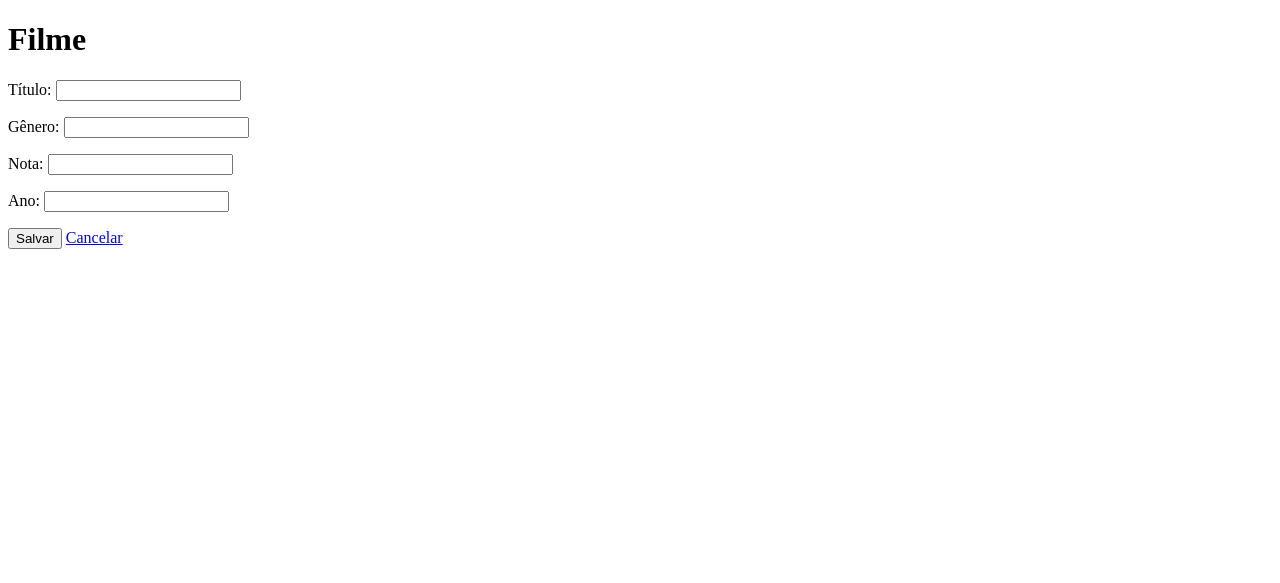
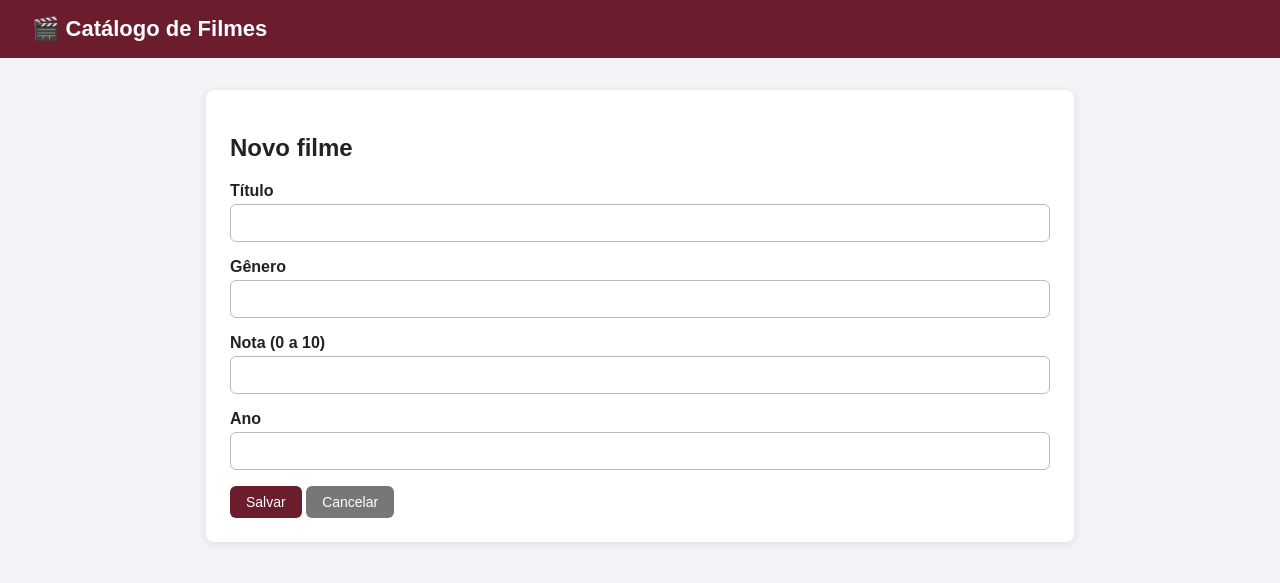
Before and after one commit to BeatrizSRibeiro/Filmes_crud, a Spring Boot app: page /filmes/novo in a window 1280 px wide. Shown: the top 583 px of the page. Run offline with Spring Boot 4, Linux system fonts and the light colour scheme.

Commit message:
css adicionado

```diff
--- /dev/null
+++ b/src/main/resources/static/css/estilo.css
@@ -0,0 +1,82 @@
+* { box-sizing: border-box; }
+
+body {
+    font-family: Arial, sans-serif;
+    background: #f4f4f8;
+    margin: 0;
+    color: #222;
+}
+
+header {
+    background: #6b1d2e;
+    color: white;
+    padding: 16px 32px;
+}
+
+header h1 { margin: 0; font-size: 22px; }
+
+main {
+    max-width: 900px;
+    margin: 32px auto;
+    padding: 0 16px;
+}
+
+.card {
+    background: white;
+    border-radius: 8px;
+    padding: 24px;
+    box-shadow: 0 2px 8px rgba(0,0,0,0.1);
+}
+
+.topo {
+    display: flex;
+    justify-content: space-between;
+    align-items: center;
+    margin-bottom: 16px;
+}
+
+.btn {
+    display: inline-block;
+    padding: 8px 16px;
+    border: none;
+    border-radius: 6px;
+    background: #6b1d2e;
+    color: white;
+    text-decoration: none;
+    cursor: pointer;
+    font-size: 14px;
+}
+
+.btn:hover { background: #4f1422; }
+.btn-editar { background: #2d6cdf; padding: 5px 10px; }
+.btn-excluir { background: #c0392b; padding: 5px 10px; }
+.btn-cancelar { background: #777; }
+
+table { width: 100%; border-collapse: collapse; }
+
+th {
+    background: #6b1d2e;
+    color: white;
+    text-align: left;
+    padding: 10px;
+}
+
+td { padding: 10px; border-bottom: 1px solid #ddd; }
+tr:hover td { background: #faf3f4; }
+
+.vazio { text-align: center; color: #777; padding: 24px; }
+
+.campo { margin-bottom: 16px; }
+
+label { display: block; font-weight: bold; margin-bottom: 4px; }
+
+input[type="text"], input[type="number"] {
+    width: 100%;
+    padding: 10px;
+    border: 1px solid #bbb;
+    border-radius: 6px;
+    font-size: 14px;
+}
+
+.erro { color: #c0392b; font-size: 13px; margin-top: 4px; display: block; }
+input.invalido { border-color: #c0392b; }
--- a/src/main/resources/templates/filmes/formulario.html
+++ b/src/main/resources/templates/filmes/formulario.html
@@ -2,27 +2,51 @@
 <html xmlns:th="http://www.thymeleaf.org">
 <head>
     <meta charset="UTF-8">
+    <meta name="viewport" content="width=device-width, initial-scale=1">
     <title>Formulário de Filme</title>
+    <link rel="stylesheet" th:href="@{/css/estilo.css}">
 </head>
 <body>
-    <h1>Filme</h1>
-    <form th:action="@{/filmes/salvar}" th:object="${filme}" method="post">
-        <input type="hidden" th:field="*{id}">
+    <header><h1>🎬 Catálogo de Filmes</h1></header>
+    <main>
+        <div class="card">
+            <h2 th:text="${filme.id == null} ? 'Novo filme' : 'Editar filme'"></h2>
 
-        <p>Título: <input type="text" th:field="*{titulo}">
-           <span th:if="${#fields.hasErrors('titulo')}" th:errors="*{titulo}"></span></p>
+            <form th:action="@{/filmes/salvar}" th:object="${filme}" method="post">
+                <input type="hidden" th:field="*{id}">
 
-        <p>Gênero: <input type="text" th:field="*{genero}">
-           <span th:if="${#fields.hasErrors('genero')}" th:errors="*{genero}"></span></p>
+                <div class="campo">
+                    <label for="titulo">Título</label>
+                    <input type="text" id="titulo" th:field="*{titulo}"
+                           th:classappend="${#fields.hasErrors('titulo')} ? 'invalido'">
+                    <span class="erro" th:if="${#fields.hasErrors('titulo')}" th:errors="*{titulo}"></span>
+                </div>
 
-        <p>Nota: <input type="number" step="0.1" th:field="*{nota}">
-           <span th:if="${#fields.hasErrors('nota')}" th:errors="*{nota}"></span></p>
+                <div class="campo">
+                    <label for="genero">Gênero</label>
+                    <input type="text" id="genero" th:field="*{genero}"
+                           th:classappend="${#fields.hasErrors('genero')} ? 'invalido'">
+                    <span class="erro" th:if="${#fields.hasErrors('genero')}" th:errors="*{genero}"></span>
+                </div>
 
-        <p>Ano: <input type="number" th:field="*{ano}">
-           <span th:if="${#fields.hasErrors('ano')}" th:errors="*{ano}"></span></p>
+                <div class="campo">
+                    <label for="nota">Nota (0 a 10)</label>
+                    <input type="number" step="0.1" id="nota" th:field="*{nota}"
+                           th:classappend="${#fields.hasErrors('nota')} ? 'invalido'">
+                    <span class="erro" th:if="${#fields.hasErrors('nota')}" th:errors="*{nota}"></span>
+                </div>
 
-        <button type="submit">Salvar</button>
-        <a href="/filmes">Cancelar</a>
-    </form>
+                <div class="campo">
+                    <label for="ano">Ano</label>
+                    <input type="number" id="ano" th:field="*{ano}"
+                           th:classappend="${#fields.hasErrors('ano')} ? 'invalido'">
+                    <span class="erro" th:if="${#fields.hasErrors('ano')}" th:errors="*{ano}"></span>
+                </div>
+
+                <button type="submit" class="btn">Salvar</button>
+                <a class="btn btn-cancelar" th:href="@{/filmes}">Cancelar</a>
+            </form>
+        </div>
+    </main>
 </body>
 </html>
--- a/src/main/resources/templates/filmes/lista.html
+++ b/src/main/resources/templates/filmes/lista.html
@@ -2,6 +2,7 @@
 <html xmlns:th="http://www.thymeleaf.org">
 <head>
     <meta charset="UTF-8">
+    <link rel="stylesheet" th:href="@{/css/estilo.css}">
     <title>Filmes</title>
 </head>
 <body>
```
Also changed, not shown: src/main/java/filmes_crud/proj/controller/HomeController.java (added, +13 -0 lines), 1 other file.
